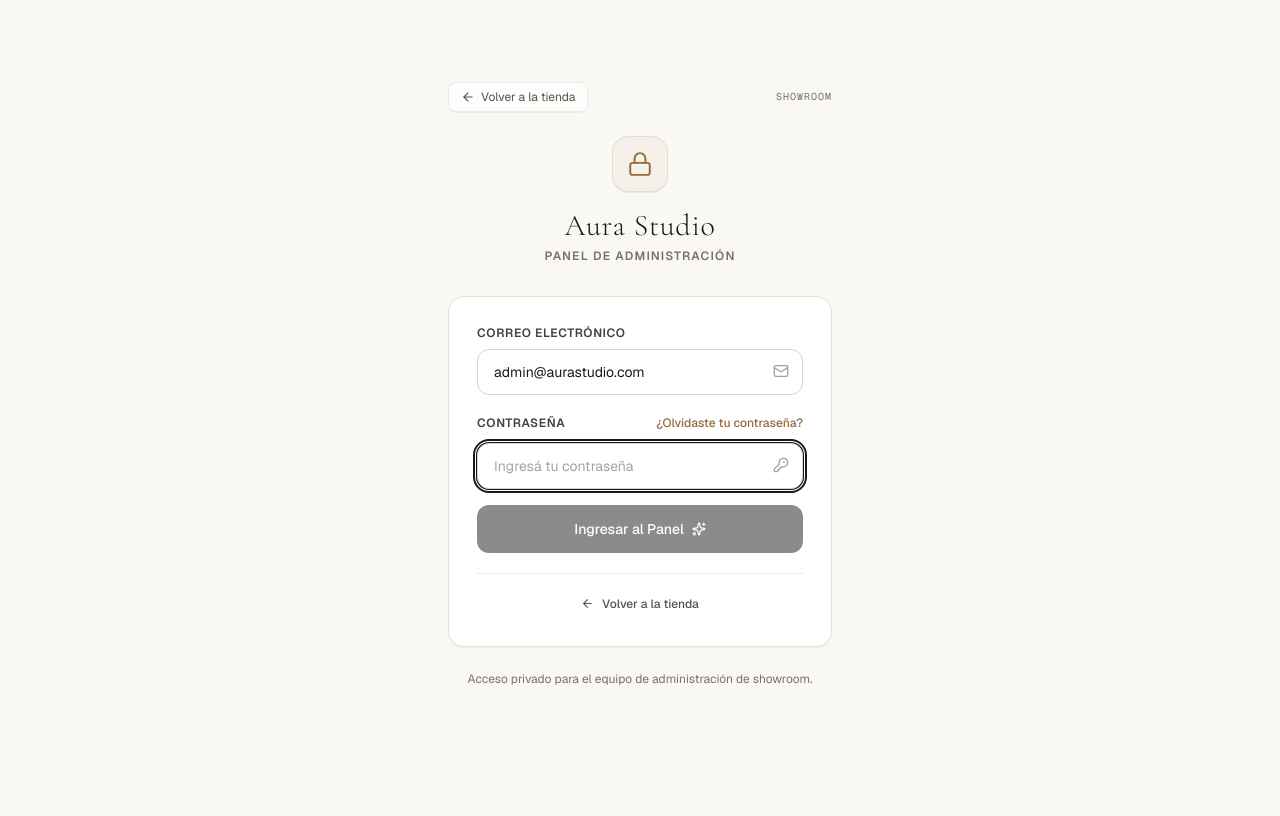
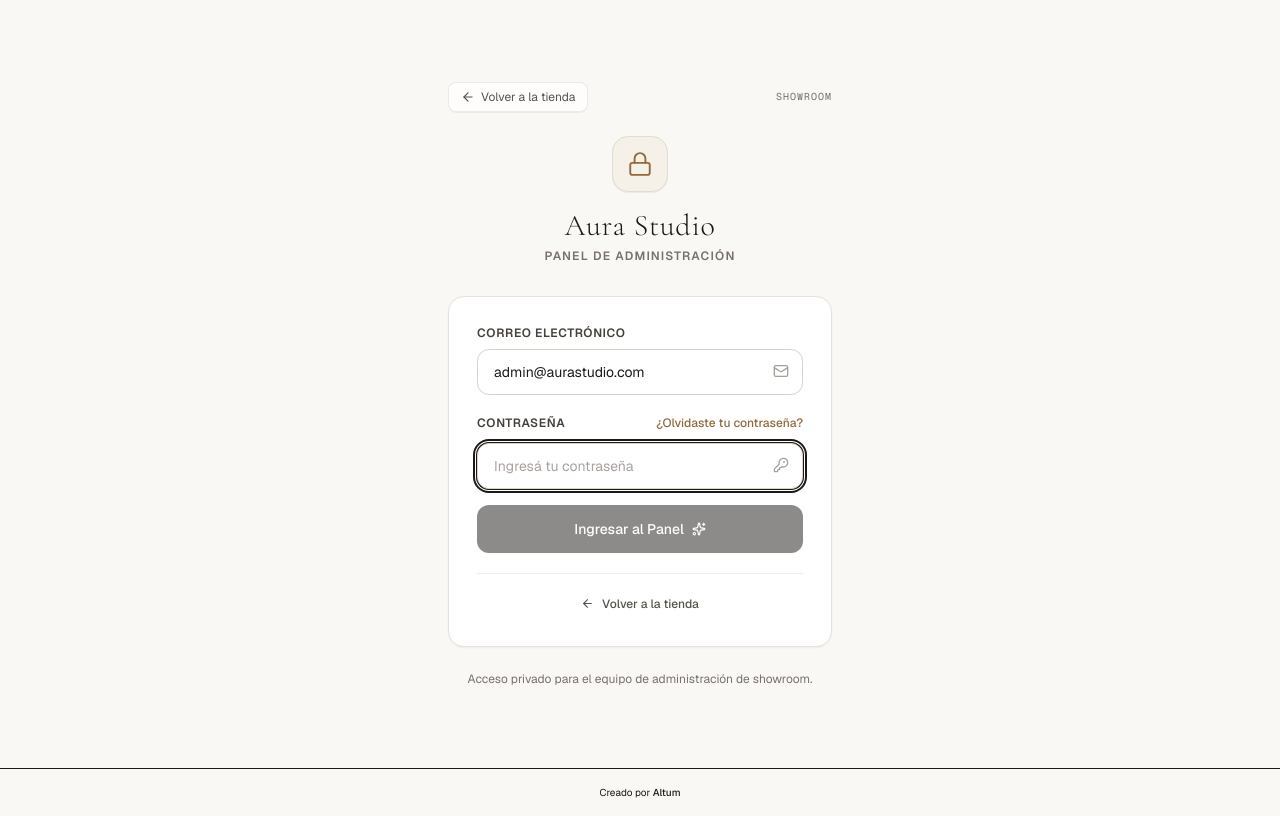
Before and after one commit to ezequiel1409/aura-studio, a Next.js app: page /admin/login in a window 1280 px wide. Built offline with nearby package versions, Linux system fonts and the light colour scheme.

Commit message:
feat(catalog): anadir pie de pagina con creditos creado por Altum (AR-11)

```diff
--- a/src/app/admin/layout.tsx
+++ b/src/app/admin/layout.tsx
@@ -48,6 +48,9 @@ export default function AdminLayout({
       >
         {children}
       </main>
+      <footer className="w-full py-4 text-center border-t border-[var(--admin-border)] text-[10px] text-[var(--admin-text-muted)]">
+        <span>Creado por <strong className="font-medium text-[var(--admin-text-secondary)]">Altum</strong></span>
+      </footer>
     </div>
   );
 }
--- a/src/components/layout/Footer.tsx
+++ b/src/components/layout/Footer.tsx
@@ -177,9 +177,14 @@ export function Footer({
 
         {/* Separador y Acceso a Backoffice */}
         <div className="pt-6 border-t border-[#f0ece1] flex flex-col sm:flex-row items-center justify-between gap-4 text-stone-500">
-          <p className="text-[11px]">
-            © {new Date().getFullYear()} {brandName}. Piezas únicas de showroom.
-          </p>
+          <div className="flex flex-col sm:items-start gap-1 text-center sm:text-left">
+            <p className="text-[11px]">
+              © {new Date().getFullYear()} {brandName}. Piezas únicas de showroom.
+            </p>
+            <p className="text-[10px] text-stone-400 tracking-wide">
+              Creado por <span className="font-medium text-stone-600">Altum</span>
+            </p>
+          </div>
 
           <Link
             href="/admin"
```
